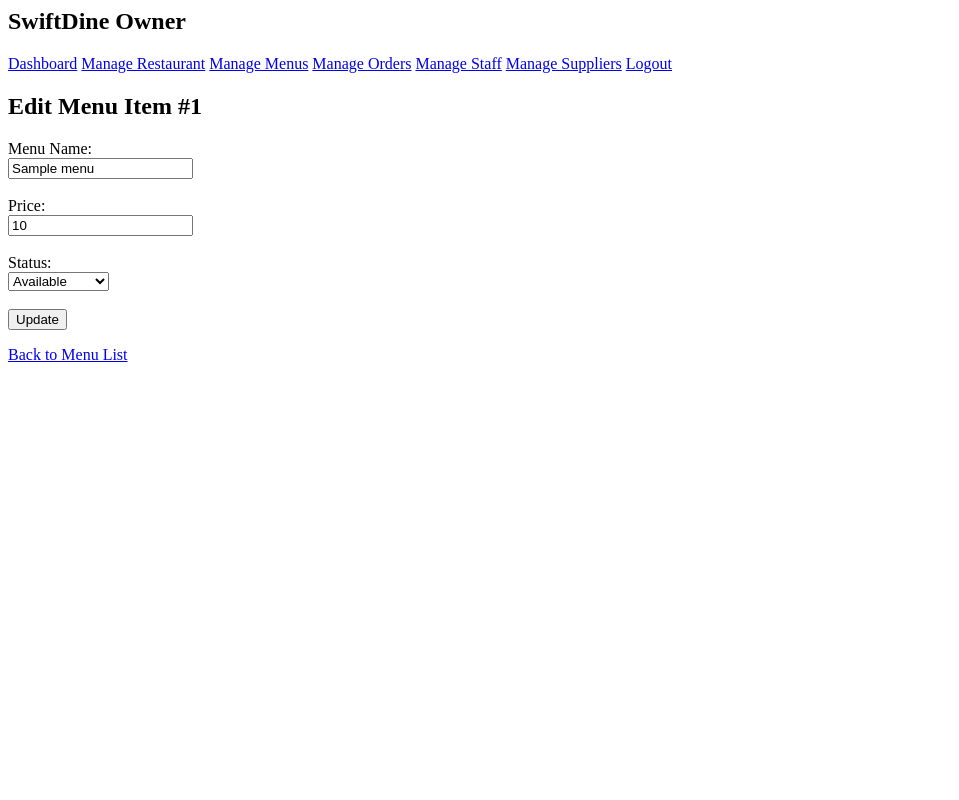
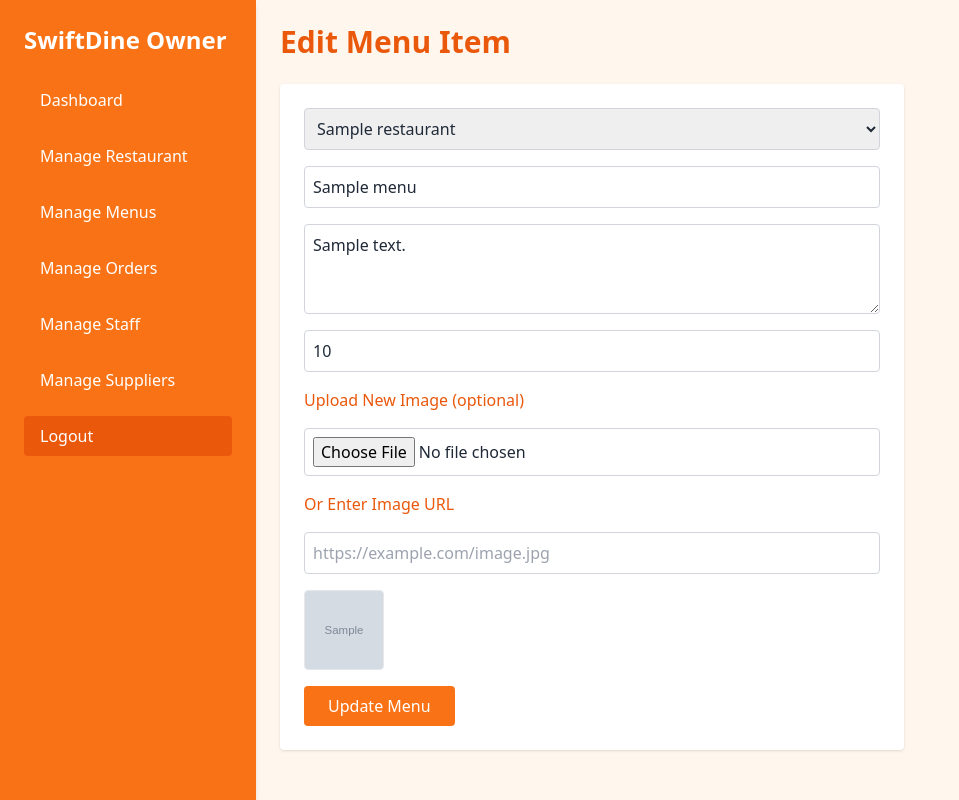
Before and after one commit to M-J-Christina213/swiftdine-web, a PHP site: page /views/owner/editMenus.php?id=1 in a window 1280 px wide. Shown: the whole page, without its empty margins (0-959 px from the left). Run offline with PHP 8.4, Linux system fonts and the light colour scheme; tables that the repository leaves empty or names only in its code hold one stand-in row (values such as "Sample post"); grey boxes marked "Sample" are stand-in pictures; some libraries are stand-ins or nearby versions.

Commit message:
fixed editmenus issue

```diff
--- a/views/owner/editMenus.php
+++ b/views/owner/editMenus.php
@@ -1,82 +1,111 @@
 <?php
-// edit_menu.php
-
 include '../../config/db.php';
 include '../components/sidebarOwner.php';
 
-// Get menu id from GET parameter
+error_reporting(E_ALL);
+ini_set('display_errors', 1);
+
+// Fetch the menu item by ID
 if (!isset($_GET['id']) || empty($_GET['id'])) {
-    die("Menu ID is required.");
+    echo "Invalid menu ID.";
+    exit();
 }
 
-$id = intval($_GET['id']);
+$menu_id = $_GET['id'];
 
-// Initialize variables for form fields
-$menu_name = '';
-$menu_price = '';
-$menu_status = 'available';
+// Fetch existing data
+$stmt = $conn->prepare("SELECT * FROM menus WHERE id = ?");
+$stmt->bind_param("i", $menu_id);
+$stmt->execute();
+$result = $stmt->get_result();
+$menu = $result->fetch_assoc();
 
-// If form is submitted, process update
-if ($_SERVER['REQUEST_METHOD'] === 'POST') {
-    $menu_name = $_POST['menu_name'] ?? '';
-    $menu_price = $_POST['menu_price'] ?? '';
-    $menu_status = $_POST['menu_status'] ?? 'available';
+if (!$menu) {
+    echo "Menu item not found.";
+    exit();
+}
 
-    // Basic validation (add your own as needed)
-    if ($menu_name && is_numeric($menu_price)) {
-        // Prepare and execute update statement
-        $stmt = $conn->prepare("UPDATE menu SET menu_name = ?, menu_price = ?, menu_status = ? WHERE id = ?");
-        $stmt->bind_param("sdsi", $menu_name, $menu_price, $menu_status, $id);
-        $stmt->execute();
+// Handle update form submission
+if (isset($_POST['update'])) {
+    $name = $_POST['name'];
+    $description = $_POST['description'];
+    $price = $_POST['price'];
+    $restaurant_id = $_POST['restaurant_id'];
+    $image = $menu['image']; // default: keep old image
 
-        if ($stmt->affected_rows > 0) {
-            // Redirect back to menu list or show success message
-            header("Location: menus.php?update=success");
-            exit;
-        } else {
-            echo "<p>No changes made or update failed.</p>";
+    // Handle image update (if provided)
+    if (!empty($_FILES['image']['name'])) {
+        $uploadDir = '../../assets/images/menus/';
+        $fileName = basename($_FILES['image']['name']);
+        $targetPath = $uploadDir . $fileName;
+        $relativePath = 'assets/images/menus/' . $fileName;
+
+        if (move_uploaded_file($_FILES['image']['tmp_name'], $targetPath)) {
+            $image = $relativePath;
         }
-        $stmt->close();
+    } elseif (!empty($_POST['image_url'])) {
+        $image = trim($_POST['image_url']);
+    }
+
+    // Update DB
+    $update = $conn->prepare("UPDATE menus SET name = ?, description = ?, price = ?, image = ?, restaurant_id = ? WHERE id = ?");
+    $update->bind_param("ssdssi", $name, $description, $price, $image, $restaurant_id, $menu_id);
+
+    if ($update->execute()) {
+        header("Location: manageMenus.php");
+        exit();
     } else {
-        echo "<p>Please provide valid menu name and price.</p>";
+        echo "Error updating menu: " . $update->error;
     }
 }
-
-// On first load or if POST fails, fetch current menu info
-$stmt = $conn->prepare("SELECT menu_name, menu_price, menu_status FROM menu WHERE id = ?");
-$stmt->bind_param("i", $id);
-$stmt->execute();
-$stmt->bind_result($menu_name, $menu_price, $menu_status);
-if (!$stmt->fetch()) {
-    die("Menu item not found.");
-}
-$stmt->close();
-$conn->close();
 ?>
 
 <!DOCTYPE html>
 <html lang="en">
 <head>
     <meta charset="UTF-8" />
-    <title>Edit Menu Item</title>
+    <title>Edit Menu</title>
+    <script src="https://cdn.tailwindcss.com"></script>
 </head>
-<body>
-    <h2>Edit Menu Item #<?= htmlspecialchars($id) ?></h2>
-    <form method="post">
-        <label for="menu_name">Menu Name:</label><br />
-        <input type="text" id="menu_name" name="menu_name" value="<?= htmlspecialchars($menu_name) ?>" required><br /><br />
+<body class="bg-orange-50 text-gray-800">
+    <div class="max-w-2xl mx-auto p-6 ml-64">
+        <h1 class="text-3xl font-bold text-orange-600 mb-6">Edit Menu Item</h1>
 
-        <label for="menu_price">Price:</label><br />
-        <input type="number" id="menu_price" name="menu_price" value="<?= htmlspecialchars($menu_price) ?>" step="0.01" required><br /><br />
+        <form method="POST" enctype="multipart/form-data" class="bg-white shadow rounded p-6 space-y-4">
+            <select name="restaurant_id" required class="w-full border border-gray-300 p-2 rounded">
+                <option value="" disabled>Select Restaurant</option>
+                <?php
+                $restaurants = $conn->query("SELECT id, name FROM restaurants");
+                while ($rest = $restaurants->fetch_assoc()):
+                ?>
+                <option value="<?= $rest['id'] ?>" <?= $rest['id'] == $menu['restaurant_id'] ? 'selected' : '' ?>>
+                    <?= htmlspecialchars($rest['name']) ?>
+                </option>
+                <?php endwhile; ?>
+            </select>
 
-        <label for="menu_status">Status:</label><br />
-        <select id="menu_status" name="menu_status" required>
-            <option value="available" <?= $menu_status === 'available' ? 'selected' : '' ?>>Available</option>
-            <option value="not available" <?= $menu_status === 'not available' ? 'selected' : '' ?>>Not Available</option>
-        </select><br /><br />
+            <input type="text" name="name" value="<?= htmlspecialchars($menu['name']) ?>" required class="w-full border border-gray-300 p-2 rounded" />
+            <textarea name="description" required class="w-full border border-gray-300 p-2 rounded" rows="3"><?= htmlspecialchars($menu['description']) ?></textarea>
+            <input type="number" step="0.01" min="0" name="price" value="<?= htmlspecialchars($menu['price']) ?>" required class="w-full border border-gray-300 p-2 rounded" />
 
-        <button type="submit">Update</button>
-    </form>
-    <p><a href="menus.php">Back to Menu List</a></p>
+            <label class="block text-orange-600 font-medium">Upload New Image (optional)</label>
+            <input type="file" name="image" accept="image/*" class="w-full border border-gray-300 p-2 rounded" />
+
+            <label class="block text-orange-600 font-medium">Or Enter Image URL</label>
+            <input type="text" name="image_url" placeholder="https://example.com/image.jpg" class="w-full border border-gray-300 p-2 rounded" />
+
+            <div class="flex items-center space-x-4 mt-4">
+                <?php if (!empty($menu['image'])): ?>
+                    <img src="<?= htmlspecialchars($menu['image']) ?>" alt="Current Image" class="w-20 h-20 object-cover border rounded" />
+                <?php else: ?>
+                    <span>No image available</span>
+                <?php endif; ?>
+            </div>
+
+            <button type="submit" name="update" class="bg-orange-500 hover:bg-orange-600 text-white px-6 py-2 rounded transition transform hover:scale-105">
+                Update Menu
+            </button>
+        </form>
+    </div>
 </body>
 </html>
```
Also changed, not shown: views/owner/addRestaurant.php (added, +84 -0 lines), views/owner/editRestaurant.php (added, +96 -0 lines), views/owner/manageMenus.php (+38 -0 lines), views/owner/manageRestaurant.php (+14 -4 lines), views/assets/images/6833e365de9f7_mtlavinia.webp (deleted).
